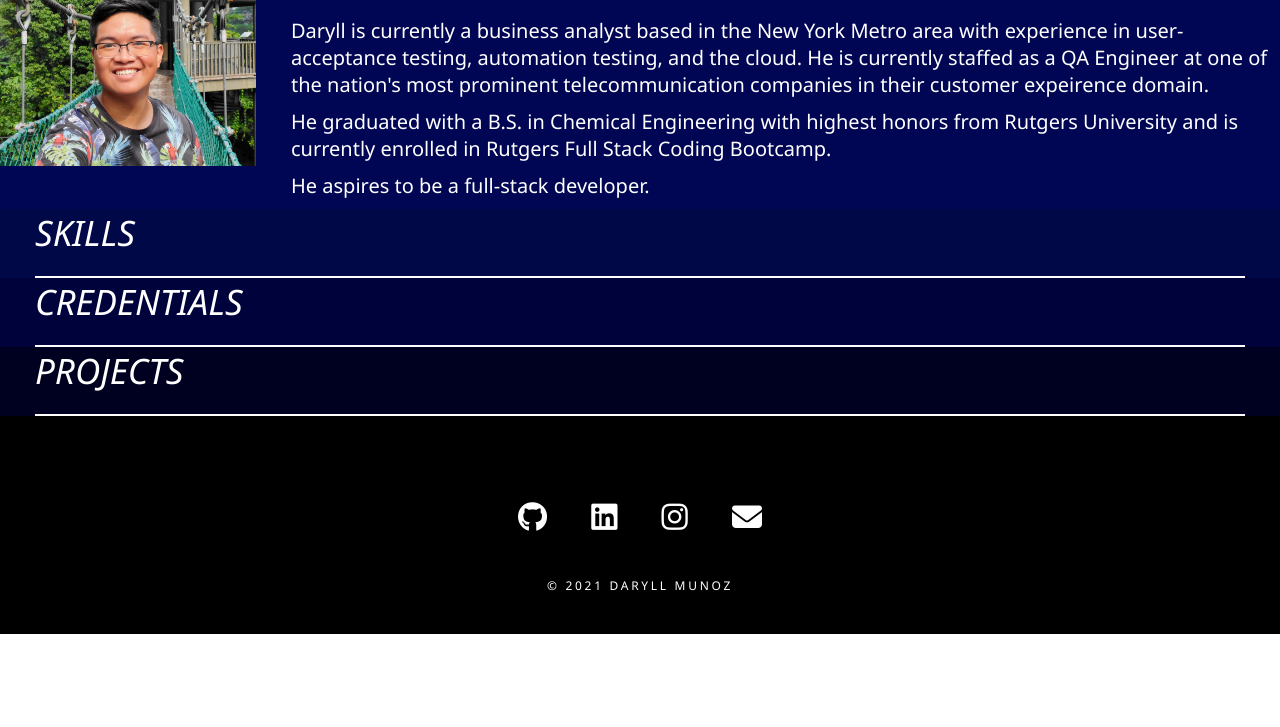
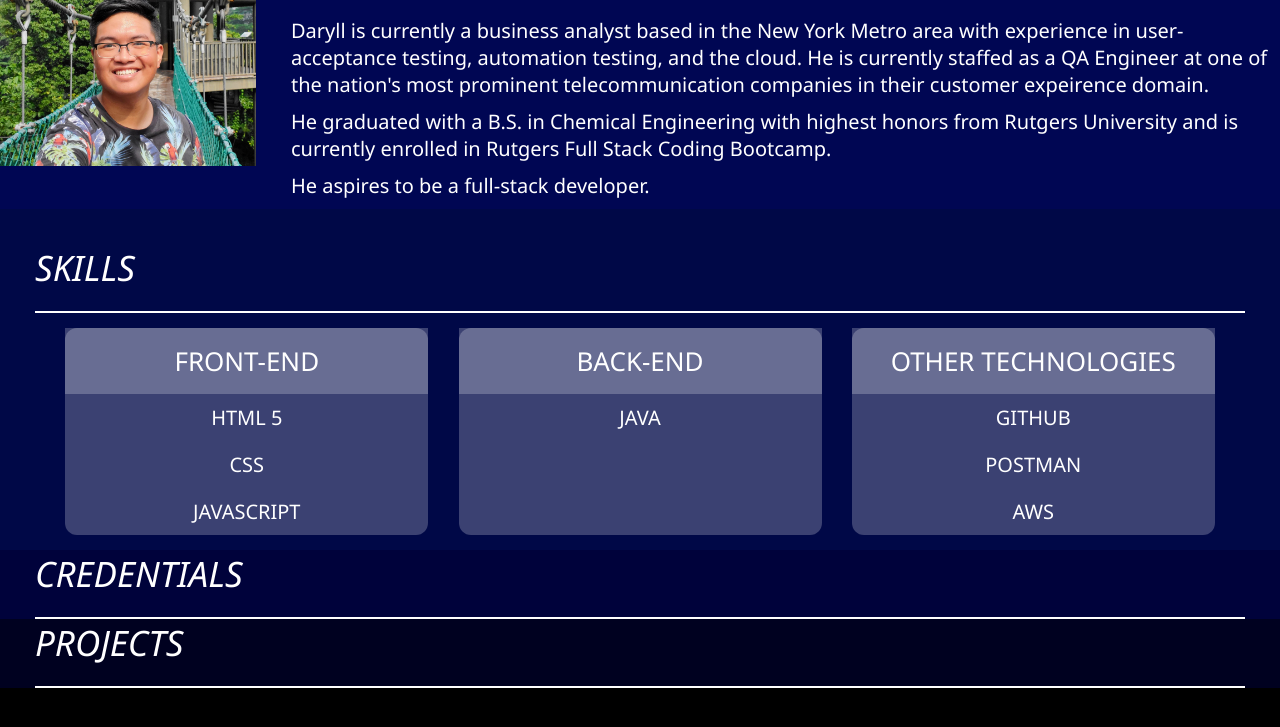
Before and after one commit to djamz919/djamz919.github.io, a plain HTML site: page index.html in a window 1280 px wide. Shown: the part 677-1404 px from the top of the page. Before the commit the page ends 1311 px from the top, so only its background shows below. Drawn offline with Linux system fonts and the light colour scheme.

Commit message:
add skills

```diff
--- a/assets/css/style.css
+++ b/assets/css/style.css
@@ -200,7 +200,7 @@ border-color: var(--tertiary-color);
     height: 20%;
 }
 
-.container {
+.aboutmecontainer {
     width: 80%;
     display: flex;
     flex-wrap: wrap;
@@ -231,6 +231,53 @@ border-color: var(--tertiary-color);
     justify-content: flex-start;
     background-color: #000847;
 }
+
+.skills h2 {
+    margin-top: 35px;
+}
+
+.skillcontainer {
+    display: flex;
+    justify-content: space-evenly;
+    flex-wrap: wrap;
+    width: 100%;
+    margin-left: 35px;
+    margin-right: 35px;
+}
+
+.skillcontainer div {
+    width: 30%;
+    margin-top: 15px;
+    margin-bottom: 15px;
+    border-radius: 12px;
+    background-color: #ffffff3b;
+}
+
+.skillcontainer div h3 {
+    color: var(--primary-color);
+    width: 100%;
+    font-size: 26px;
+    text-align: center;
+    padding: 15px 0;
+    text-transform: uppercase;
+    font-weight: lighter;
+    background-color: #ffffff3b;
+}
+
+.skillcontainer div ul {
+    width: 100%;
+}
+
+.listskill li{
+    width: 100%;
+    color: var(--primary-color);
+    font-size: 20px;
+    list-style: none;
+    text-align: center;
+    text-transform: uppercase;
+    padding: 10px 0;
+}
+
 /* SKILLS END */
 
 /* CREDENTIALS STYLES */
--- a/index.html
+++ b/index.html
@@ -38,7 +38,7 @@
 
     <section id="About-Me" class="aboutme">
         <img src="assets/images/Daryll-Munoz-Selfie.jpg" alt="Daryll Munoz Selfie">
-        <div class="container">
+        <div class="aboutmecontainer">
             <h2 class="section-title primary-border">
                 About Me
             </h2>
@@ -64,7 +64,30 @@
         <h2 class="section-title primary-border">
             Skills
         </h2>
-        <div></div>
+        <div class="skillcontainer">
+            <div>
+                <h3>Front-End</h3>
+                <ul class="listskill">
+                    <li>HTML 5</li>
+                    <li>CSS</li>
+                    <li>JavaScript</li>
+                </ul>
+            </div>
+            <div>
+                <h3>Back-End</h3>
+                <ul class="listskill">
+                    <li>Java</li>
+                </ul>
+            </div>
+            <div>
+                <h3>Other Technologies</h3>
+                <ul class="listskill">
+                    <li>Github</li>
+                    <li>Postman</li>
+                    <li>AWS</li>
+                </ul>
+            </div>
+        </div>
     </section>
 
     <section id="Credentials" class="credentials">
```
